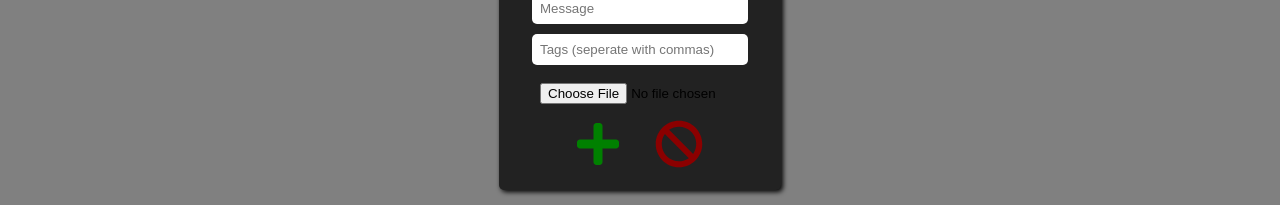
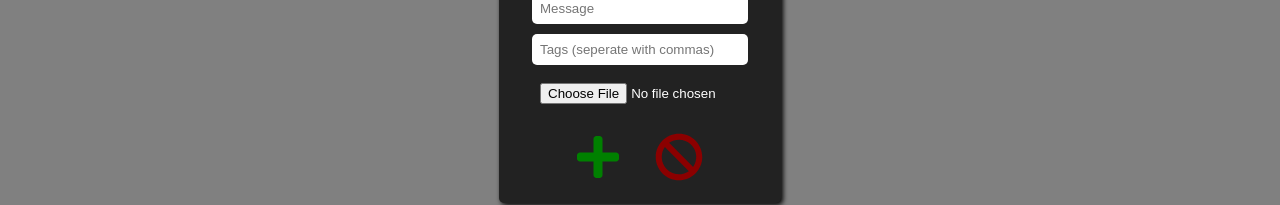
Before and after one commit to Jacob52210/jakebook, a React (Create React App) app in the folder jakebook/: page / in a window 1280 px wide. Shown: the part 243-448 px from the top of the page. Built offline with nearby package versions, Linux system fonts and the light colour scheme; no server answers.

Commit message:
rounded bottom of posts container and changed 'No File Chosen' text to white.

```diff
--- a/jakebook/src/components/Form/Form.js
+++ b/jakebook/src/components/Form/Form.js
@@ -4,7 +4,6 @@ import { useDispatch, useSelector } from 'react-redux';
 import { createPost, updatePost } from '../../actions/posts'
 import { FontAwesomeIcon } from '@fortawesome/react-fontawesome';
 import { faPlus } from '@fortawesome/free-solid-svg-icons';
-//import { faImage } from '@fortawesome/free-solid-svg-icons';
 import { faBan } from '@fortawesome/free-solid-svg-icons';
 import './form.css';
 
@@ -14,7 +13,8 @@ const Form = ({ currentId, setCurrentId}) => {
     title: '',
     message: '',
     tags: '',
-    selectedFile: ''
+    selectedFile: '',
+    createdAt: new Date()
   })
   const post = useSelector((state) => currentId ? state.posts.find((p) => p._id === currentId) : null);
   const dispatch = useDispatch();
@@ -42,7 +42,7 @@ const Form = ({ currentId, setCurrentId}) => {
       title: '',
       message: '',
       tags: '',
-      selectedFile: ''
+      selectedFile: '',
      });
   }
 
@@ -87,14 +87,17 @@ const Form = ({ currentId, setCurrentId}) => {
           value={postData.tags}
           onChange={(e) => setPostData({ ...postData, tags:e.target.value })}
         />
-        <div>
+
+        <label for="file">
           <FileBase
             className="file-select-btn"
             type="file"
+            id="file"
+            accept="image/*"
             multiple={false}
             onDone={({base64}) => setPostData({ ...postData, selectedFile: base64})}
           />
-        </div>
+        </label>
         <div className="button-container">
           <button className="submit-btn" type="submit"><FontAwesomeIcon icon={faPlus} /></button>
 
--- a/jakebook/src/components/Form/form.css
+++ b/jakebook/src/components/Form/form.css
@@ -30,8 +30,12 @@ input {
   border: none;
 }
 
-.file-select-btn {
+
+
+label {
   color: white;
+  height: 60px;
+  width: 100%;
 }
 
 .button-container {
--- a/jakebook/src/components/Posts/Post/Post.js
+++ b/jakebook/src/components/Posts/Post/Post.js
@@ -45,8 +45,5 @@ const Post = ({ post, setCurrentId }) => {
   );
 }
 
-// Like btn isn't updating immediatly. And remove console logs. It's logging twice with every submission.
-
-
 
 export default Post;
--- a/jakebook/src/components/Posts/Post/post.css
+++ b/jakebook/src/components/Posts/Post/post.css
@@ -1,10 +1,11 @@
 .post-container {
-  width: 250px;
+  width: 80vw;
+  max-width: 280px;
   height: 500px;
   margin-top: 2rem;
   box-shadow: 5px 5px 10px black;
   background-color: white;
-  border-radius: 20px 20px 0 0;
+  border-radius: 15px;
 }
 
 .post-header {
@@ -19,7 +20,7 @@
   background-size: cover;
   background-position: center center;
   background-color: rgb(34, 34, 34);
-  border-radius: 20px 20px 0 0;
+  border-radius: 15px 15px 0 0;
 
 }
 
```
